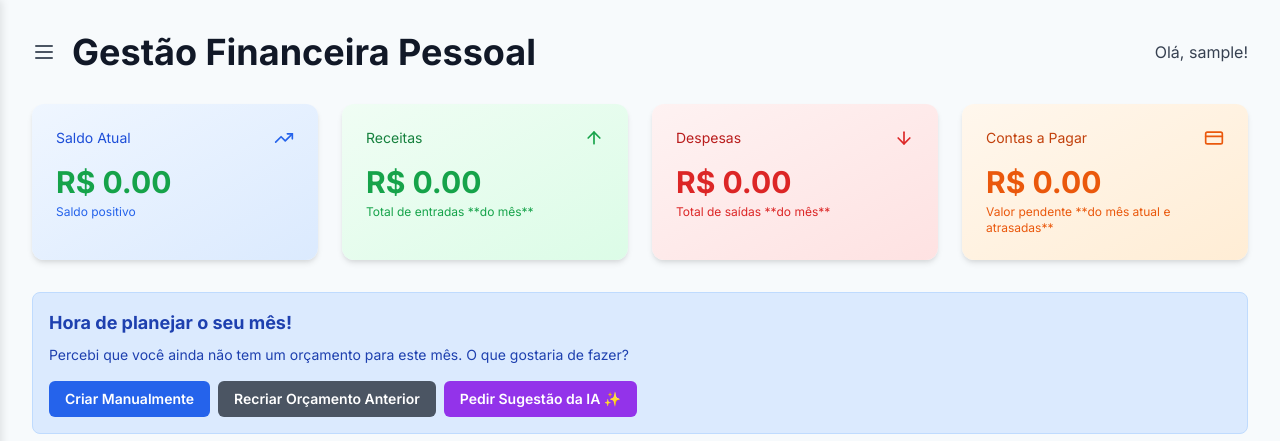
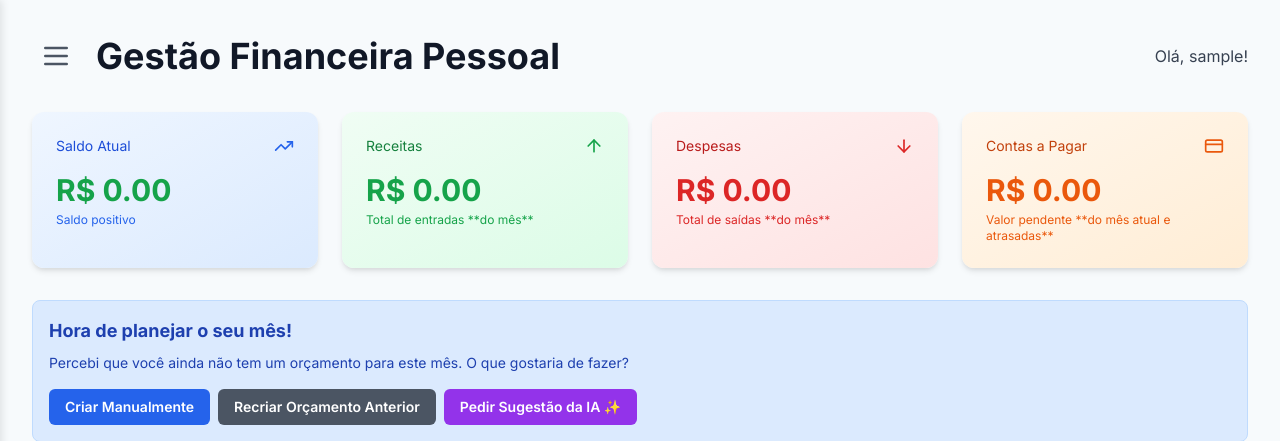
Before and after one commit to txpbm800/app.py, a Flask app: page / in a window 1280 px wide. Shown: the top 441 px of the page. Run offline with Flask 3, Linux system fonts and the light colour scheme; the visitor is signed in with stand-in values (Sample User, id 1); data that the repository does not hold is empty; some libraries are stand-ins or nearby versions.

```diff
--- a/templates/index.html
+++ b/templates/index.html
@@ -157,8 +157,12 @@
         <header class="flex justify-between items-center mb-8">
             <div class="flex items-center">
                 {% if current_user.is_authenticated %}
-                    <button type="button" onclick="toggleSidebar()" class="text-gray-600 hover:text-gray-900 focus:outline-none focus:text-gray-900 mr-4">
-                        <svg xmlns="http://www.w3.org/2000/svg" width="24" height="24" viewBox="0 0 24 24" fill="none" stroke="currentColor" stroke-width="2" stroke-linecap="round" stroke-linejoin="round" class="lucide lucide-menu h-6 w-6"><line x1="4" x2="20" y1="12" y2="12"/><line x1="4" x2="20" y1="6" y2="6"/><line x1="4" x2="20" y1="18" y2="18"/></svg>
+                    <button type="button" onclick="toggleSidebar()" class="text-gray-600 hover:text-gray-900 focus:outline-none focus:text-gray-900 mr-4 p-2"> {# Adicionado p-2 para mais padding e ajustado mr-4 #}
+                        <svg xmlns="http://www.w3.org/2000/svg" width="32" height="32" viewBox="0 0 24 24" fill="none" stroke="currentColor" stroke-width="2" stroke-linecap="round" stroke-linejoin="round" class="lucide lucide-menu h-8 w-8"> {# Aumentado para w-8 h-8 #}
+                            <line x1="4" x2="20" y1="12" y2="12"/>
+                            <line x1="4" x2="20" y1="6" y2="6"/>
+                            <line x1="4" x2="20" y1="18" y2="18"/>
+                        </svg>
                     </button>
                 {% endif %}
                 <h1 class="text-4xl font-bold text-gray-900">Gestão Financeira Pessoal</h1>
```
